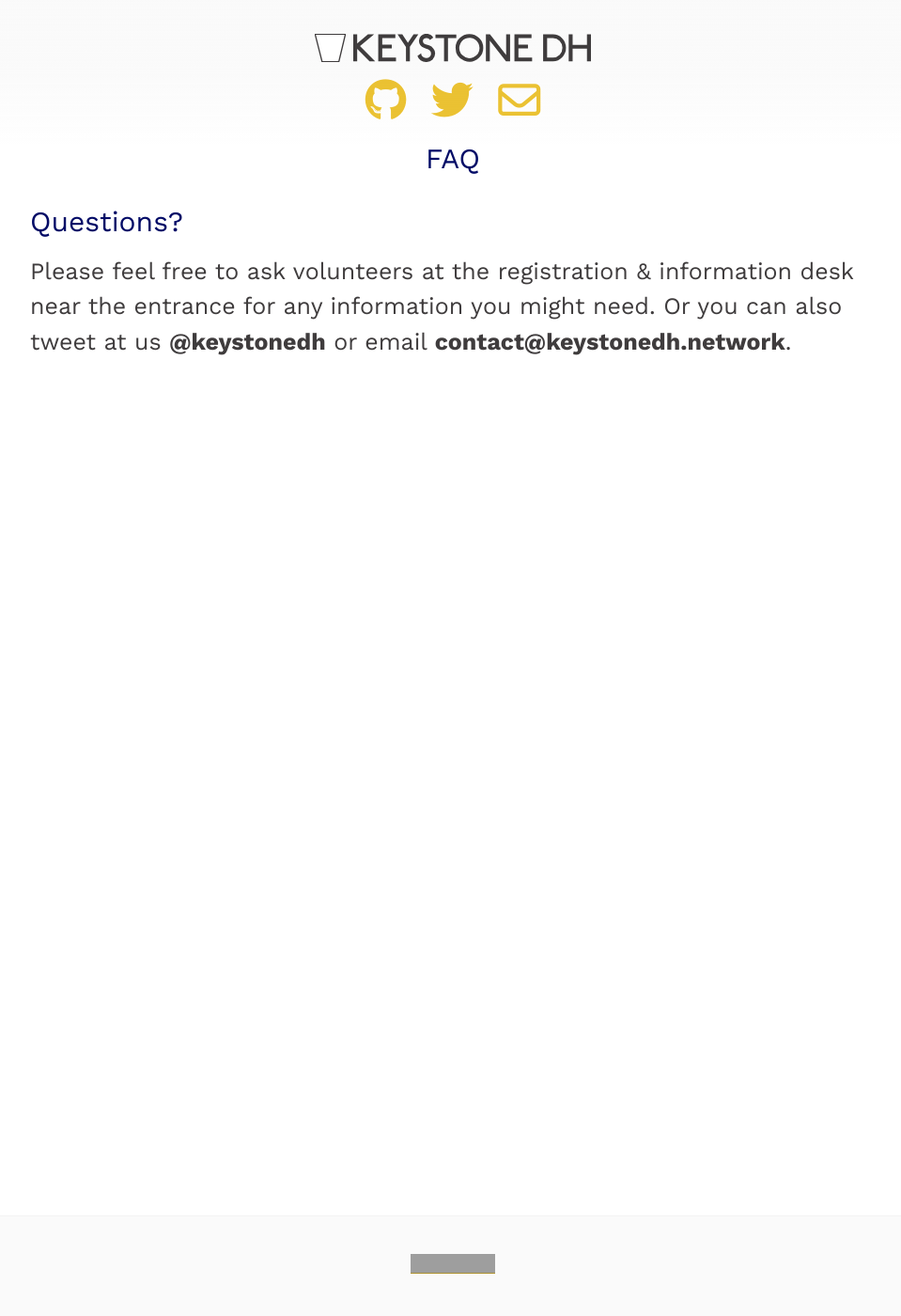
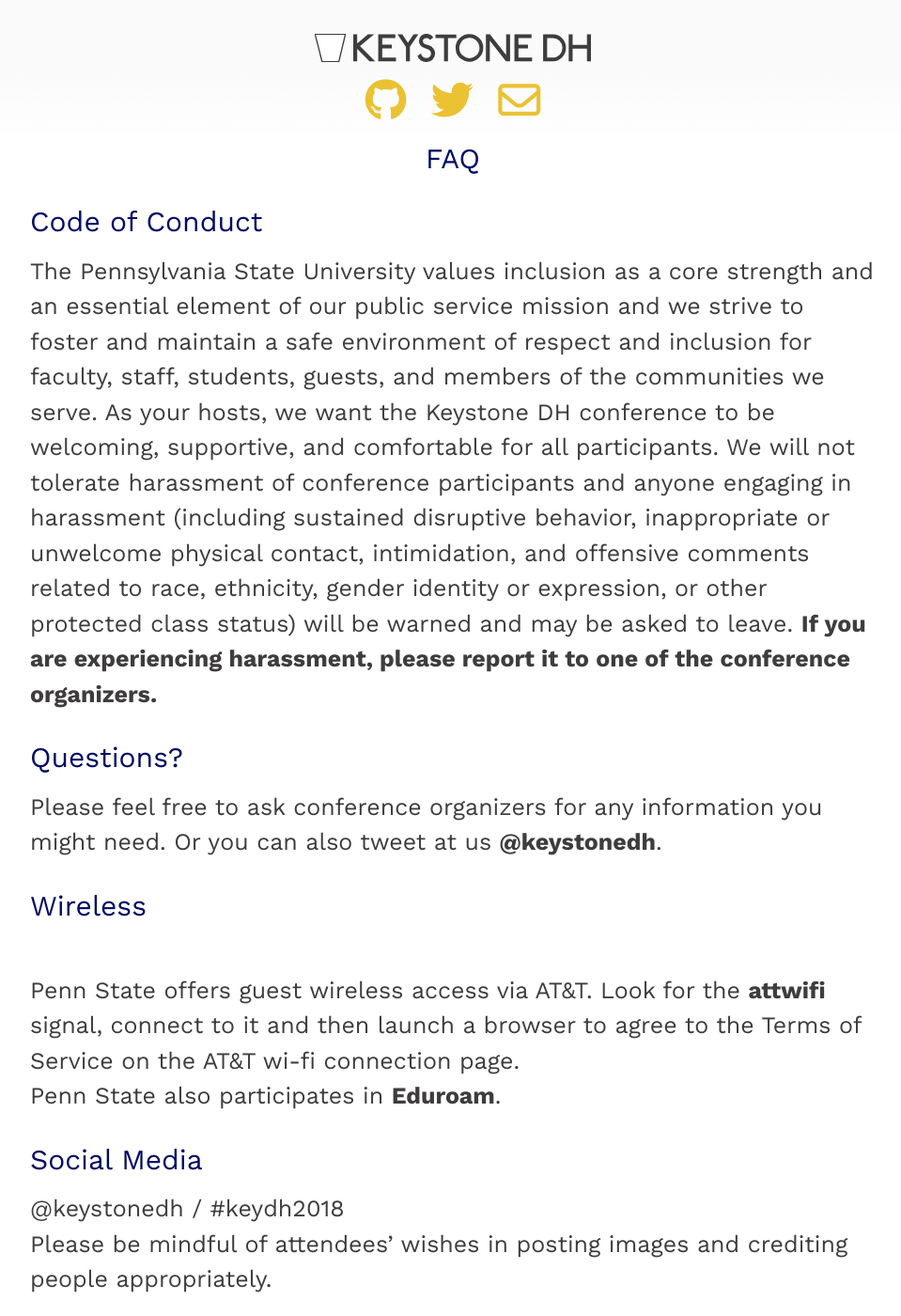
Before and after one commit to KeystoneDH/2018, a Jekyll site: the page built from info.md, in a window 1280 px wide and 1400 px high. Shown: the whole window at 94% size, without its empty margins (158-1117 px from the left). Built offline with Jekyll 4.4.1, drawn with Linux system fonts in a browser that asks for light colours; nearby versions of some CDN libraries; some of the changed text lies outside the part shown; grey boxes are pictures that could not be loaded.

Commit message:
Updating to include facilities and other services

```diff
--- a/info.md
+++ b/info.md
@@ -5,6 +5,29 @@ id: info
 tags: page
 ---
 
-## Questions?
+## Code of Conduct ##
 
-Please feel free to ask volunteers at the registration & information desk near the entrance for any information you might need. Or you can also tweet at us **@keystonedh** or email **contact@keystonedh.network**.
+The Pennsylvania State University values inclusion as a core strength and an essential element of our public service mission and we strive to foster and maintain a safe environment of respect and inclusion for faculty, staff, students, guests, and members of the communities we serve. As your hosts, we want the Keystone DH conference to be welcoming, supportive, and comfortable for all participants. We will not tolerate harassment of conference participants and anyone engaging in harassment (including sustained disruptive behavior, inappropriate or unwelcome physical contact, intimidation, and offensive comments related to race, ethnicity, gender identity or expression, or other protected class status) will be warned and may be asked to leave. **If you are experiencing harassment, please report it to one of the conference organizers.**
+
+## Questions? ##
+
+Please feel free to ask conference organizers for any information you might need. Or you can also tweet at us **@keystonedh**.
+
+## Wireless ##
+<br/>
+Penn State offers guest wireless access via AT&T. Look for the **attwifi** signal, connect to it and then launch a browser to agree to the Terms of Service on the AT&T wi-fi connection page.<br/>
+Penn State also participates in **Eduroam**.
+
+## Social Media ##
+@keystonedh / #keydh2018
+<br/>
+Please be mindful of attendees' wishes in posting images and crediting people appropriately.
+
+## Facilities ##
+There are bathrooms on each floor by the elevators and there are water fountains nearby. There is a bottle filling station down the hall on the right (just before you get to the Arts & Architecture Library entrance). Rooms 102-103 & 106 can be used as quiet spaces and there are also sitting areas around the floor and outside.
+
+## Food ##
+We will be providing breakfast on Tuesday and Wednesday mornings and providing lunch on Tuesday. In the afternoon, if you want to get a snack or coffee, there are two Au Bon Pain locations nearby: in the Zoeller Visual Arts Building (next to the Palmer Art Museum on Curtin Rd.) and in the Kern Graduate Building (about two blocks west, behind the Pattee bus station). A little further afield, there are other food options and a Starbucks in the [HUB](https://foodservices.psu.edu/hub-dining-options-hours) on Pollock Road, about a 10 minute walk south of here.
+
+## Campus Bus Service ##
+There is regular campus bus service at Penn State, which you can also use to get to College and Beaver Aves. downtown. [Maps and schedules are online](https://www.catabus.com/ServiceSchedules/CATABUS/CampusService/Schedule/Web/blueloop.html) and the service is free.
```
